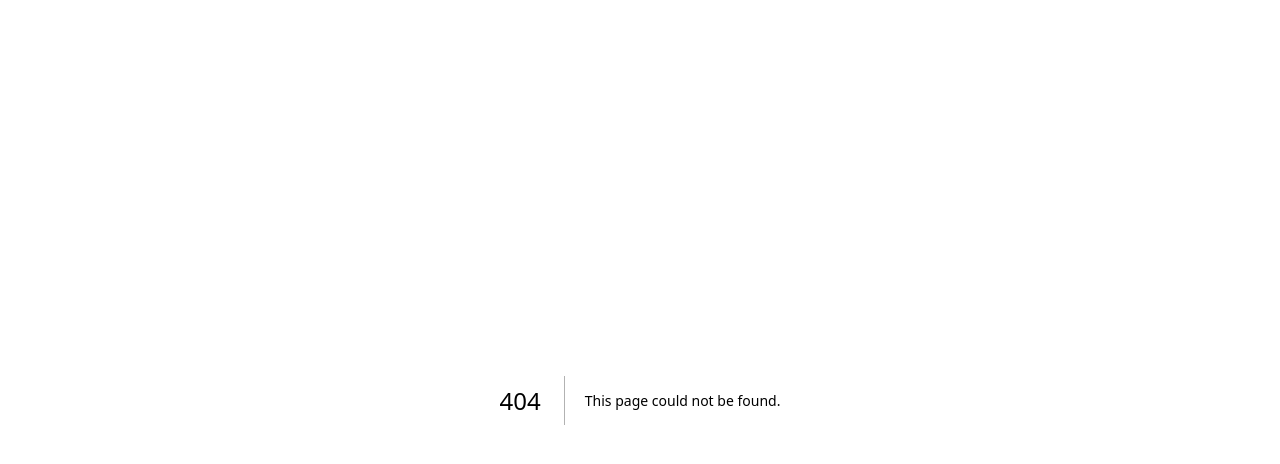
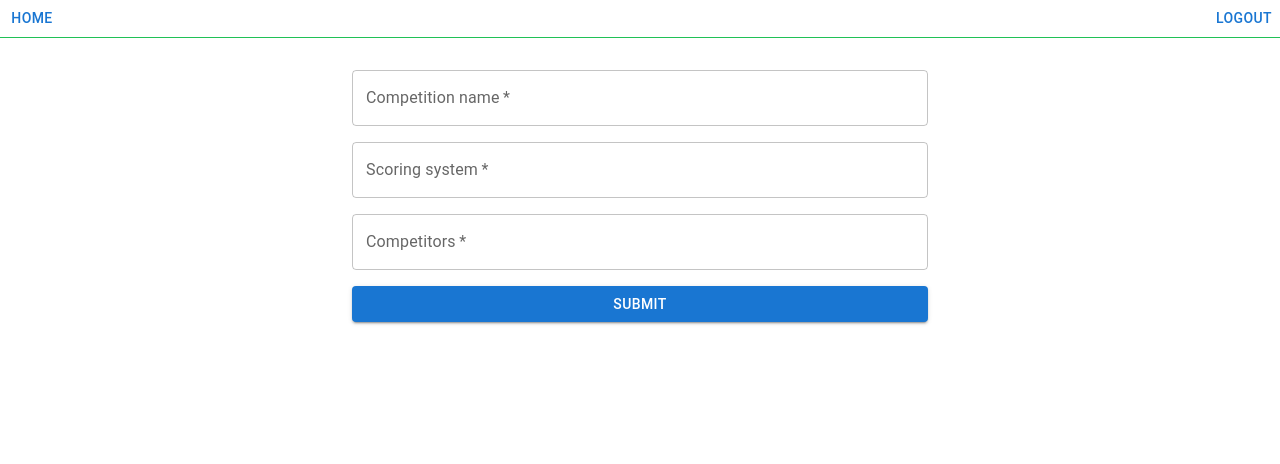
Before and after one commit to samuellucic/web2-auth-project, a Next.js app: page /competitions/new in a window 1280 px wide. Before the commit this address had no page. Shown: the top 464 px of the page. Built offline with nearby package versions, Linux system fonts and the light colour scheme.

Commit message:
competition form page

```diff
--- /dev/null
+++ b/src/app/competitions/new/page.module.css
@@ -0,0 +1,12 @@
+.container {
+  display: flex;
+  align-items: center;
+  justify-content: center;
+
+}
+
+.form-container {
+  width: 50%;
+  padding: 2rem;
+
+}
--- /dev/null
+++ b/src/app/competitions/new/page.tsx
@@ -0,0 +1,28 @@
+'use client';
+
+import CompetitionForm from '../../components/CompetitionForm/CompetitionForm';
+import styles from './page.module.css';
+import Header from '../../components/Header/Header';
+import { useRouter } from 'next/navigation';
+import { useCallback } from 'react';
+
+const NewCompetition = () => {
+  const router = useRouter();
+
+  const handleSubmit = useCallback(() => {
+    router.push('/');
+  }, [router]);
+
+  return (
+    <>
+      <Header />
+      <main className={styles.container}>
+        <section className={styles['form-container']}>
+          <CompetitionForm onSubmit={handleSubmit} />
+        </section>
+      </main>
+    </>
+  );
+};
+
+export default NewCompetition;
```
